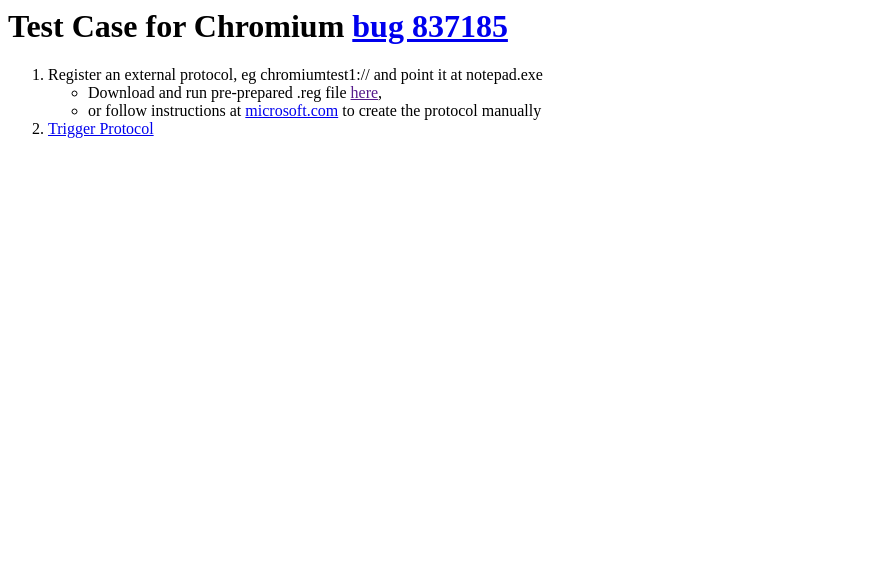
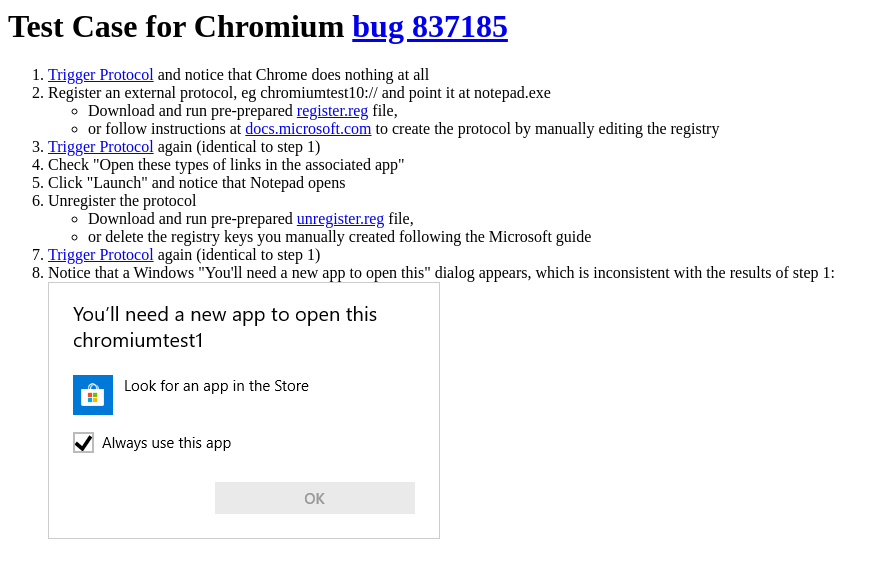
Before and after one commit to Unit2Ed/chromium837185, a plain HTML site: page index.html in a window 1280 px wide. Shown: the whole page, without its empty margins (0-889 px from the left). Drawn offline with Linux system fonts and the light colour scheme.

Commit message:
Complete steps for the basic bug

```diff
--- a/index.html
+++ b/index.html
@@ -4,20 +4,44 @@
 <body>
 	<h1>Test Case for Chromium <a href="https://bugs.chromium.org/p/chromium/issues/detail?id=837185">bug 837185</a></h1>
 	<ol>
+		<li><a href="chromiumtest10:dummy.txt">Trigger Protocol</a> and notice that Chrome does nothing at all</li>
 		<li>
-			Register an external protocol, eg chromiumtest1:// and point it at notepad.exe
-				<br/>
+			Register an external protocol, eg chromiumtest10:// and point it at notepad.exe
+			<br/>
 			<ul>
 				<li>
-					Download and run pre-prepared .reg file <a href="">here</a>,
+					Download and run pre-prepared <a href="register.reg" download>register.reg</a> file,
 				</li>
 				<li>
-					or follow instructions at <a href="https://docs.microsoft.com/en-us/previous-versions/windows/internet-explorer/ie-developer/platform-apis/aa767914(v=vs.85)">microsoft.com</a> to create the protocol manually
+					or follow instructions at <a href="https://docs.microsoft.com/en-us/previous-versions/windows/internet-explorer/ie-developer/platform-apis/aa767914(v=vs.85)">docs.microsoft.com</a> to create the protocol by manually editing the registry
 				</li>
 			</ul>
 		</li>
 
-		<li><a href="chromiumtest1:dummy.txt">Trigger Protocol</a></li>
+		<li><a href="chromiumtest10:dummy.txt">Trigger Protocol</a> again (identical to step 1)</li>
+		<li>Check "Open these types of links in the associated app"</li>
+		<li>Click "Launch" and notice that Notepad opens</li>
+
+		<li>
+			Unregister the protocol
+			<br>
+			<ul>
+				<li>
+					Download and run pre-prepared <a href="unregister.reg" download>unregister.reg</a> file,
+				</li>
+				<li>
+					or delete the registry keys you manually created following the Microsoft guide
+				</li>
+			</ul>
+		</li>
+		<li>
+			<a href="chromiumtest10:dummy.txt">Trigger Protocol</a> again (identical to step 1)
+		</li>
+		<li>
+			Notice that a Windows "You'll need a new app to open this" dialog appears, which is inconsistent with the results of step 1:
+			<br/>
+			<img src="WindowsNewAppDialog.png"/>
+		</li>
 	</ol>
 </body>
 </html>
```
Also changed, not shown: WindowsNewAppDialog.png (added), 2 other files.
